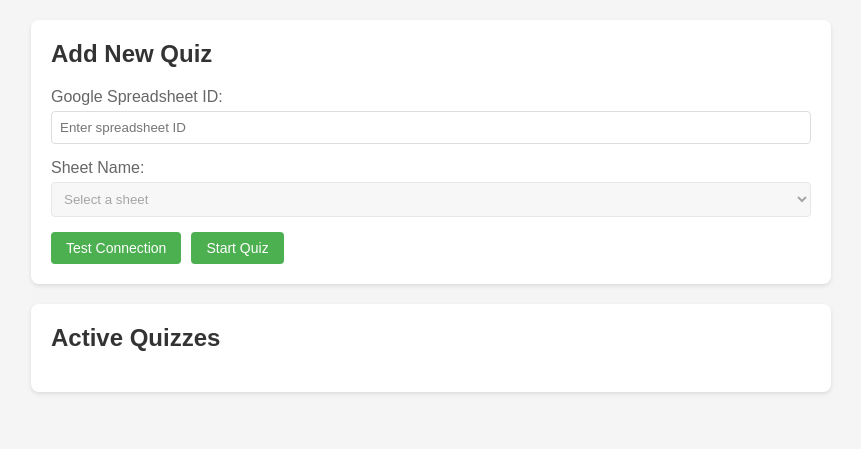
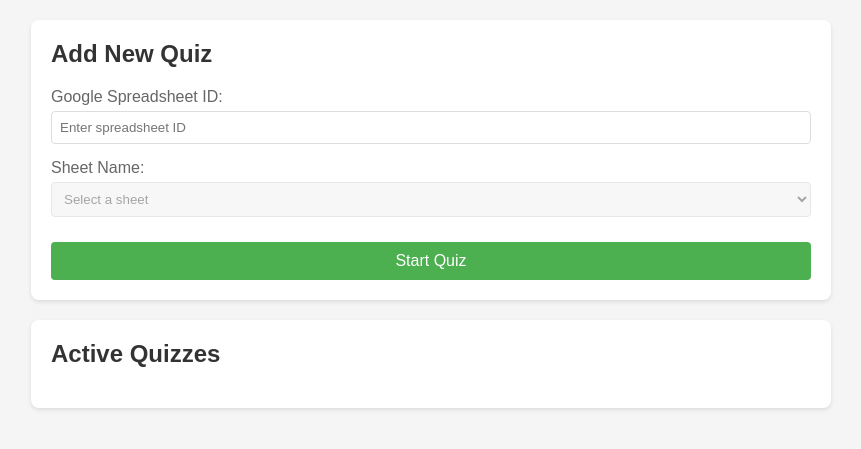
Before and after one commit to NRA-mn/QuizMaker, a Flask app: page / in a window 1280 px wide. Shown: the top 449 px of the page, without its empty margins (209-1070 px from the left). Run offline with Flask 3, Linux system fonts and the light colour scheme.

Commit message:
Update get_tabs route and simplify admin interface

```diff
--- a/app.py
+++ b/app.py
@@ -139,10 +139,21 @@ def get_tabs(spreadsheet_id):
     try:
         SCOPES = ['https://www.googleapis.com/auth/spreadsheets.readonly']
         creds = None
-        if os.path.exists('credentials.json'):
+
+        google_creds = os.environ.get('GOOGLE_CREDENTIALS')
+        if google_creds:
+            print("Found GOOGLE_CREDENTIALS in environment, loading...")
+            creds_dict = json.loads(google_creds)
+            creds = service_account.Credentials.from_service_account_info(creds_dict, scopes=SCOPES)
+        elif os.path.exists('credentials.json'):
+            print("Found credentials.json, loading...")
             creds = service_account.Credentials.from_service_account_file(
                 'credentials.json', scopes=SCOPES)
+        else:
+            print("ERROR: No credentials found!")
+            raise ValueError("No credentials found")
 
+        print("Building sheets service...")
         service = build('sheets', 'v4', credentials=creds)
         sheet_metadata = service.spreadsheets().get(spreadsheetId=spreadsheet_id).execute()
         sheets = sheet_metadata.get('sheets', '')
@@ -150,6 +161,7 @@ def get_tabs(spreadsheet_id):
 
         return jsonify(titles)
     except Exception as e:
+        print(f"Error in get_tabs: {str(e)}")
         return jsonify({'error': str(e)}), 400
 
 @app.route('/quiz/<spreadsheet_id>/<tab_name>')
--- a/templates/admin.html
+++ b/templates/admin.html
@@ -42,13 +42,15 @@
             cursor: not-allowed;
         }
         button {
-            padding: 8px 15px;
+            width: 100%;
+            padding: 10px;
             border: none;
             border-radius: 4px;
             cursor: pointer;
-            font-size: 14px;
+            font-size: 16px;
             background-color: #4CAF50;
             color: white;
+            margin-top: 10px;
         }
         button:disabled {
             background-color: #cccccc;
@@ -61,6 +63,7 @@
             color: #666;
             font-style: italic;
             display: none;
+            margin-top: 5px;
         }
         .quiz-link {
             background: #f8f9fa;
@@ -118,10 +121,7 @@
             </select>
             <div id="loading-tabs">Loading available sheets...</div>
         </div>
-        <div class="button-group">
-            <button onclick="testConnection()" id="test-btn">Test Connection</button>
-            <button onclick="createQuiz()" id="create-btn">Start Quiz</button>
-        </div>
+        <button onclick="createQuiz()" id="create-btn">Start Quiz</button>
     </div>
 
     <div class="admin-section">
@@ -134,7 +134,6 @@
         const spreadsheetInput = document.getElementById('spreadsheet-id');
         const tabSelect = document.getElementById('tab-name');
         const loadingTabs = document.getElementById('loading-tabs');
-        const testBtn = document.getElementById('test-btn');
         const createBtn = document.getElementById('create-btn');
 
         spreadsheetInput.addEventListener('input', function() {
@@ -160,11 +159,15 @@
 
             try {
                 const response = await fetch(`/get_tabs/${spreadsheetId}`);
-                const tabs = await response.json();
+                const data = await response.json();
 
-                if (Array.isArray(tabs)) {
+                if (data.error) {
+                    throw new Error(data.error);
+                }
+
+                if (Array.isArray(data)) {
                     tabSelect.innerHTML = '<option value="">Select a sheet</option>';
-                    tabs.forEach(tab => {
+                    data.forEach(tab => {
                         const option = document.createElement('option');
                         option.value = tab;
                         option.textContent = tab;
@@ -179,35 +182,6 @@
                 tabSelect.innerHTML = '<option value="">Error loading sheets</option>';
             } finally {
                 loadingTabs.style.display = 'none';
-            }
-        }
-
-        async function testConnection() {
-            const spreadsheetId = document.getElementById('spreadsheet-id').value;
-            const tabName = document.getElementById('tab-name').value;
-
-            if (!spreadsheetId || !tabName) {
-                alert('Please enter both Spreadsheet ID and select a Sheet');
-                return;
-            }
-
-            testBtn.disabled = true;
-            testBtn.textContent = 'Testing...';
-
-            try {
-                const response = await fetch(`/test_sheet/${spreadsheetId}/${tabName}`);
-                const result = await response.json();
-
-                if (result.success) {
-                    alert(`Connection successful! Found ${result.rows_found} rows.`);
-                } else {
-                    alert(`Error: ${result.error}`);
-                }
-            } catch (error) {
-                alert('Error testing connection: ' + error.message);
-            } finally {
-                testBtn.disabled = false;
-                testBtn.textContent = 'Test Connection';
             }
         }
 
```
